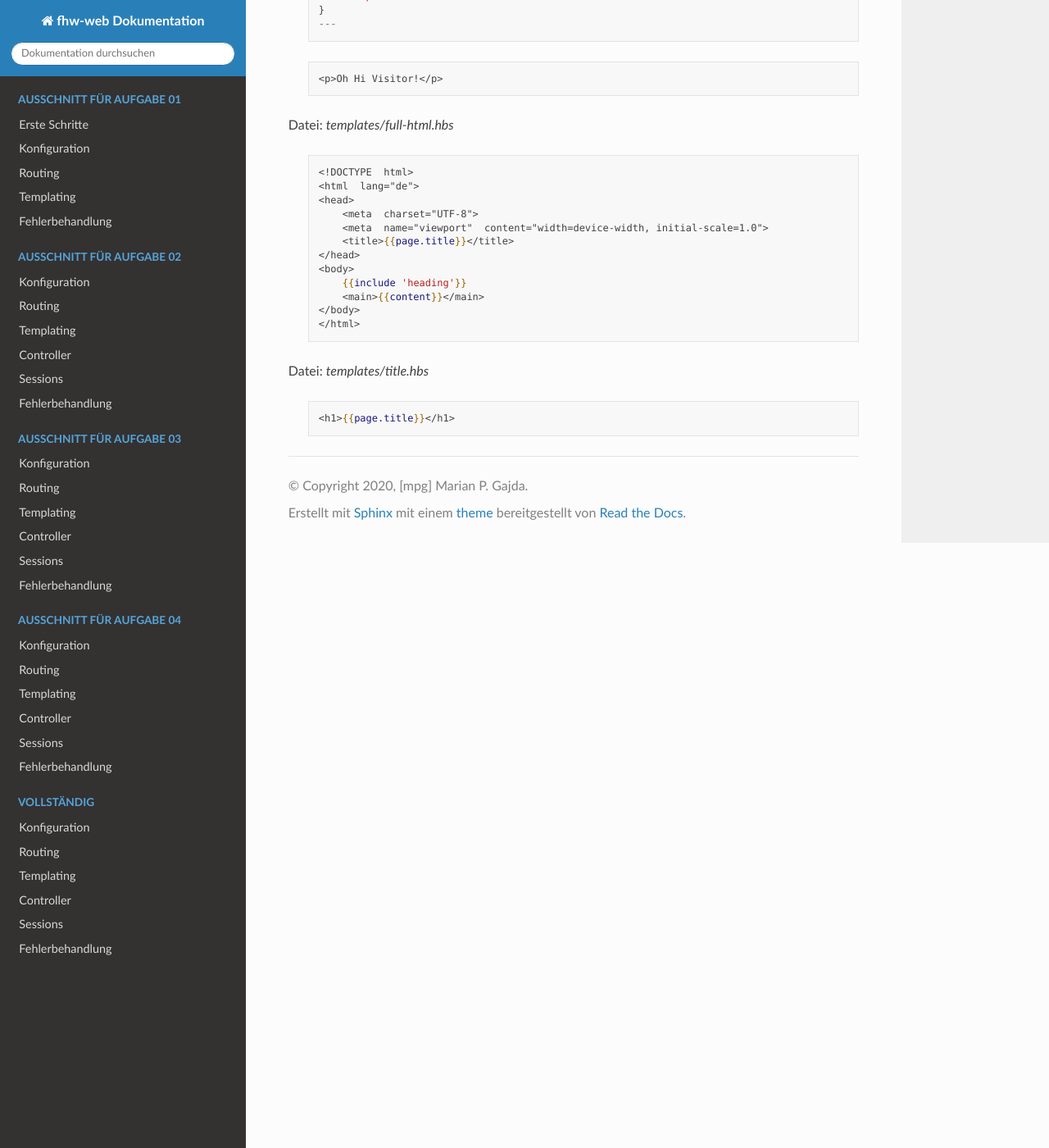
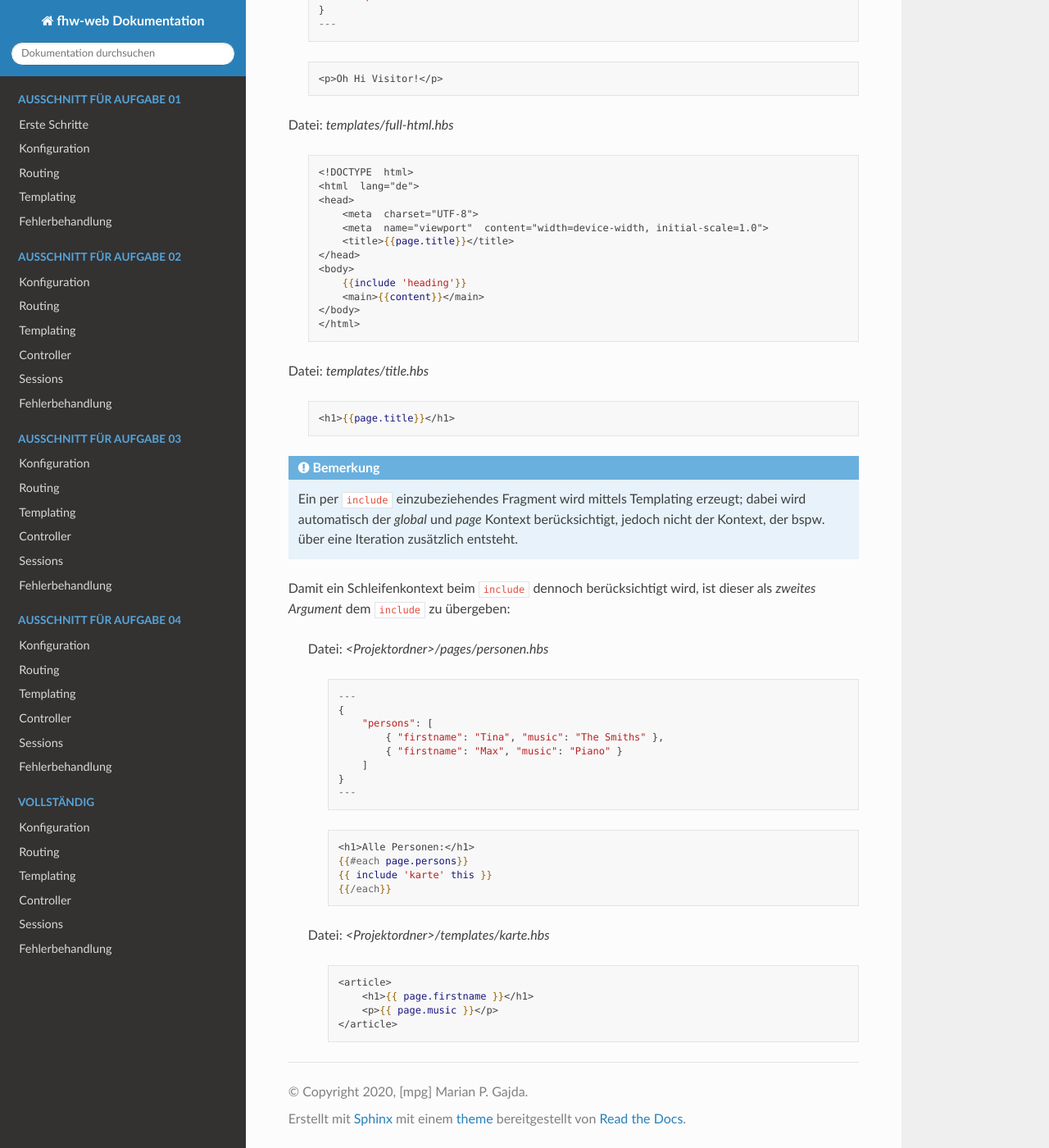
Before and after one commit to marianpg/fhw-web, a Sphinx documentation site: the page built from doc/source/templating/template_logic.rst, in a window 1280 px wide and 1400 px high, scrolled down 768 px. Shown: the whole window at 82% size. Built offline with Sphinx 7.4.7 and the Read the Docs theme 2.0.0, drawn with Linux system fonts in a browser that asks for light colours.

Commit message:
documentation

```diff
--- a/doc/source/templating/template_logic.rst
+++ b/doc/source/templating/template_logic.rst
@@ -48,3 +48,40 @@ Datei: *templates/title.hbs*
     .. code-block:: handlebars
 
         <h1>{{page.title}}</h1>
+
+
+.. note::
+
+    Ein per ``include`` einzubeziehendes Fragment wird mittels Templating erzeugt; dabei wird automatisch der *global* und *page* Kontext berücksichtigt, jedoch nicht der Kontext, der bspw. über eine Iteration zusätzlich entsteht.
+
+Damit ein Schleifenkontext beim ``include`` dennoch berücksichtigt wird, ist dieser als *zweites Argument* dem ``include`` zu übergeben:
+
+    Datei: *<Projektordner>/pages/personen.hbs*
+
+        .. code-block::
+
+            ---
+            {
+                "persons": [
+                    { "firstname": "Tina", "music": "The Smiths" },
+                    { "firstname": "Max", "music": "Piano" }
+                ]
+            }
+            ---
+
+        .. code-block:: handlebars
+
+            <h1>Alle Personen:</h1>
+            {{#each page.persons}}
+            {{ include 'karte' this }}
+            {{/each}}
+
+
+    Datei: *<Projektordner>/templates/karte.hbs*
+
+        .. code-block:: handlebars
+
+            <article>
+                <h1>{{ page.firstname }}</h1>
+                <p>{{ page.music }}</p>
+            </article>
```
Also changed, not shown: 15 other files.
